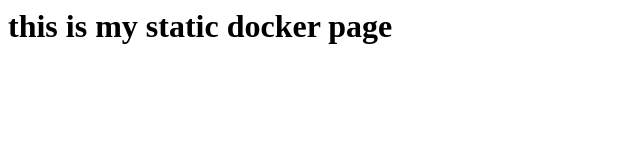
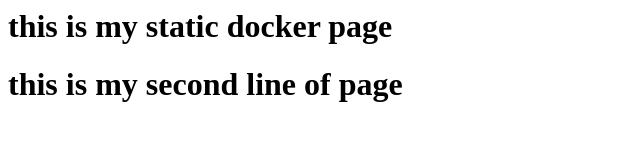
Before and after one commit to venkatesh-chinna/staticapp, a plain HTML site: page index.html in a window 1280 px wide. Shown: the whole page, without its empty margins (0-640 px from the left). Drawn offline with Linux system fonts and the light colour scheme.

Commit message:
updated commit

```diff
--- a/index.html
+++ b/index.html
@@ -1 +1,2 @@
 <h1>this is my static docker page</h1>
+<h1>this is my second line of page</h1>
```
